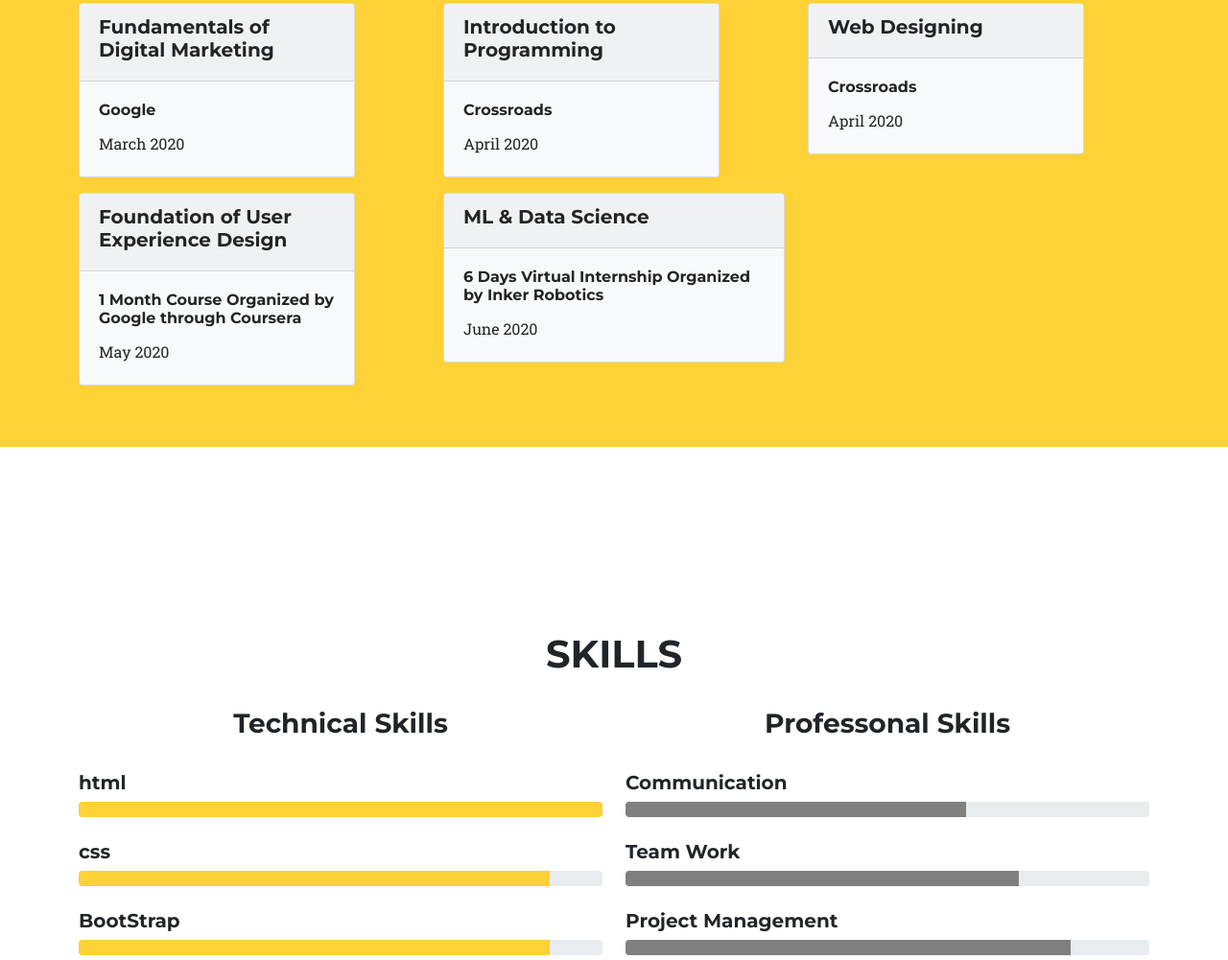
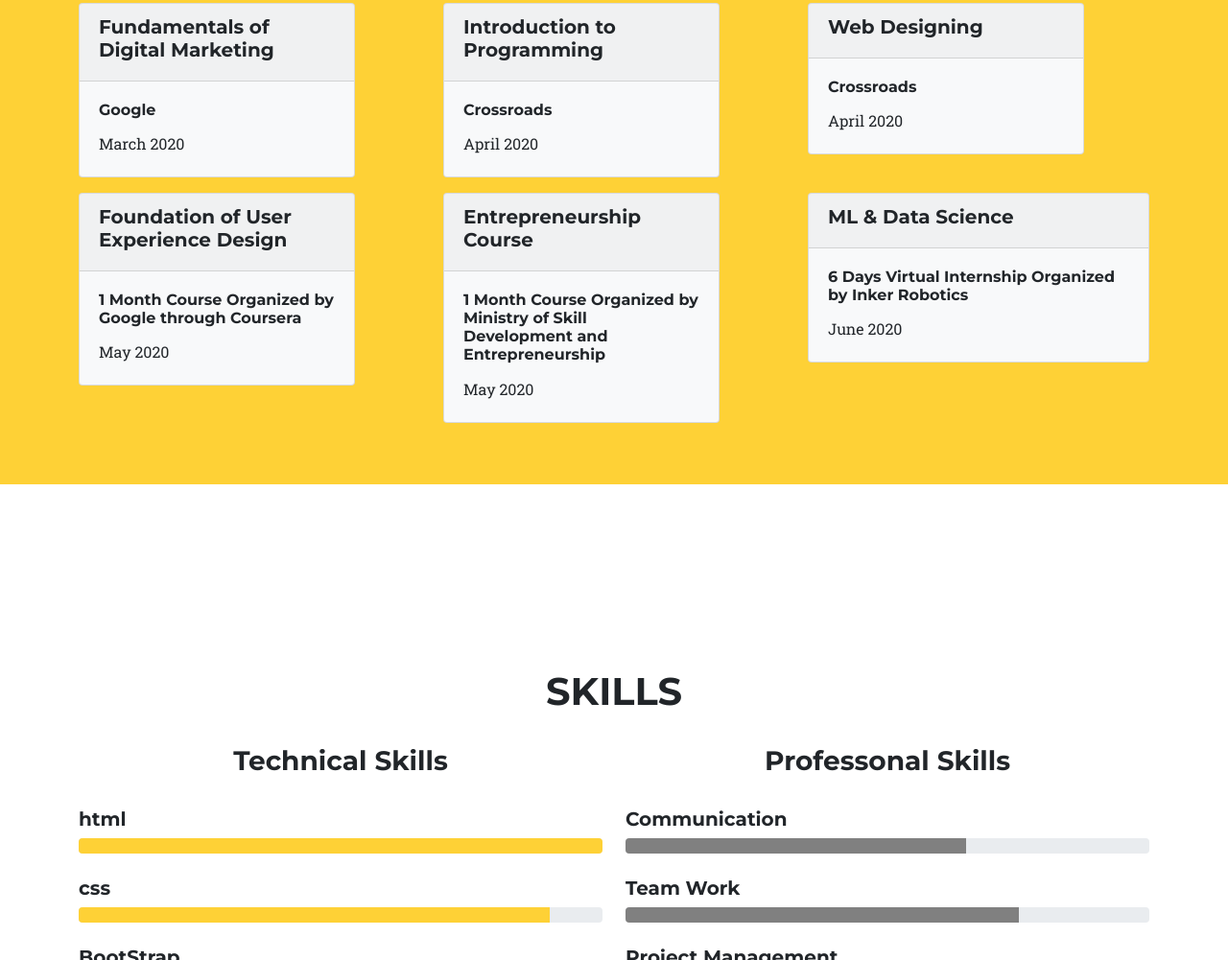
Before and after one commit to Ushmala-b/website, a plain HTML site: page index.html in a window 1280 px wide. Shown: the part 1683-2684 px from the top of the page at 96% size. Drawn offline with nearby package versions, Linux system fonts and the light colour scheme; a web font is replaced by a local one.

Commit message:
Update index.html

```diff
--- a/index.html
+++ b/index.html
@@ -146,6 +146,21 @@
                   </div>
                 </div>
               </div>
+
+
+
+               <div class="col-md-4">
+
+                <div class="card bg-light mb-3 " style="max-width: 18rem;">
+                  <div class="card-header"><h5>Entrepreneurship Course</div></h5>
+                  <div class="card-body">
+                    <div class="card-title"><h6>1 Month Course Organized by Ministry of Skill Development and Entrepreneurship</div></h6>
+                    <p class="card-text">May 2020</p>
+
+                  </div>
+                </div>
+              </div>
+
               <div class="col-md-4">
 
                 <div class="card bg-light mb-3 " style="maxCoursera-width: 18rem;">
```
